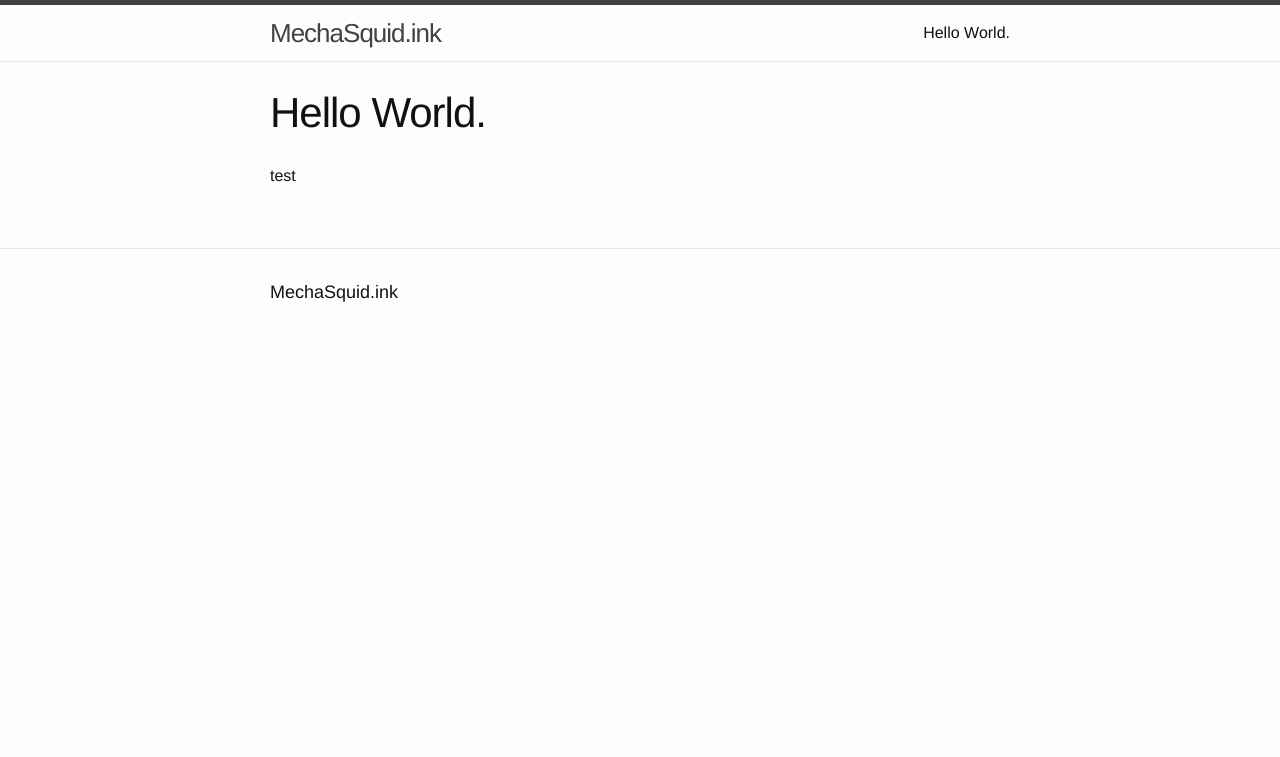
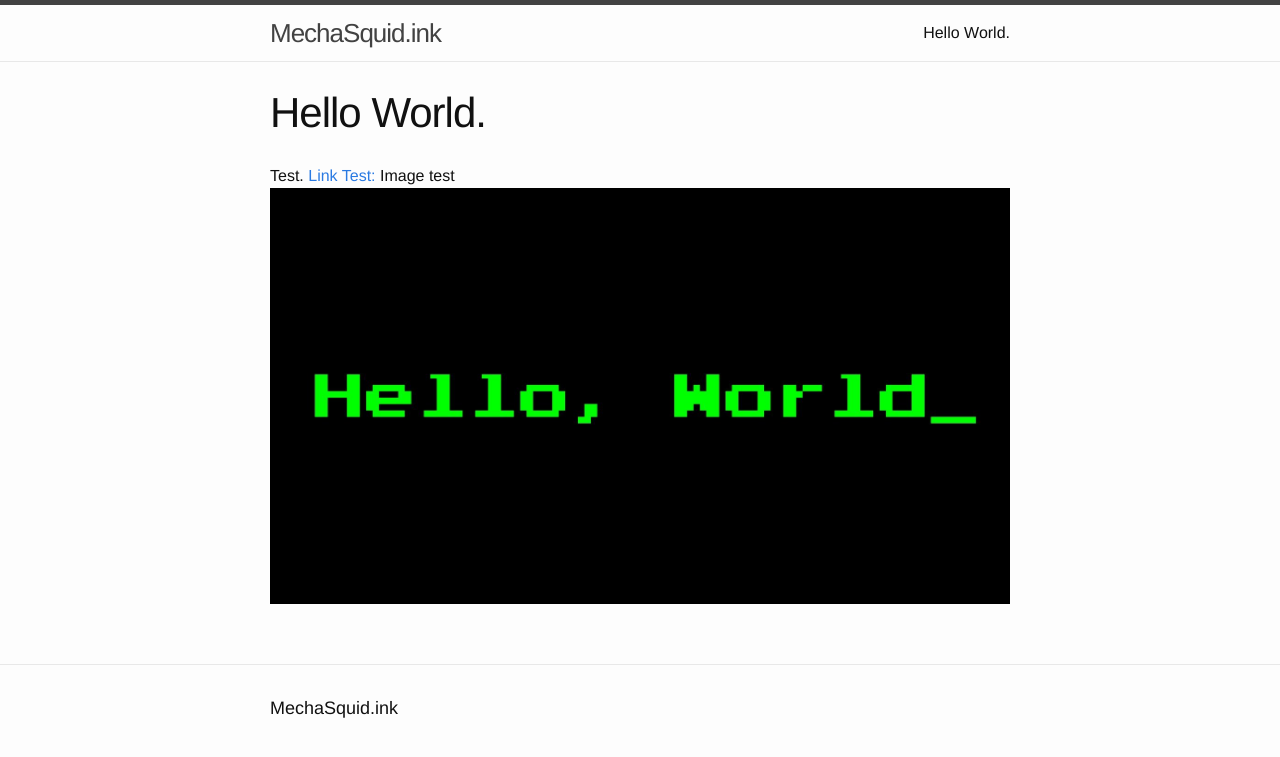
Before and after one commit to TristanRendell/MechaSquidInk, a Jekyll site: the page built from hello-world.markdown, in a window 1280 px wide. Shown: the top 757 px of the page. Built offline with Jekyll 4.4.1, drawn with Linux system fonts in a browser that asks for light colours.

Commit message:
Updated Maxresdefault and 1 other file

```diff
--- a/hello-world.markdown
+++ b/hello-world.markdown
@@ -3,4 +3,6 @@ title: Hello World.
 date: 2017-10-23 23:18:00 Z
 ---
 
-test
+Test.
+[Link Test:](http://www.example.com)
+Image test![maxresdefault.jpg](/uploads/maxresdefault.jpg)
```
Also changed, not shown: _uploads/maxresdefault.jpg (added).
